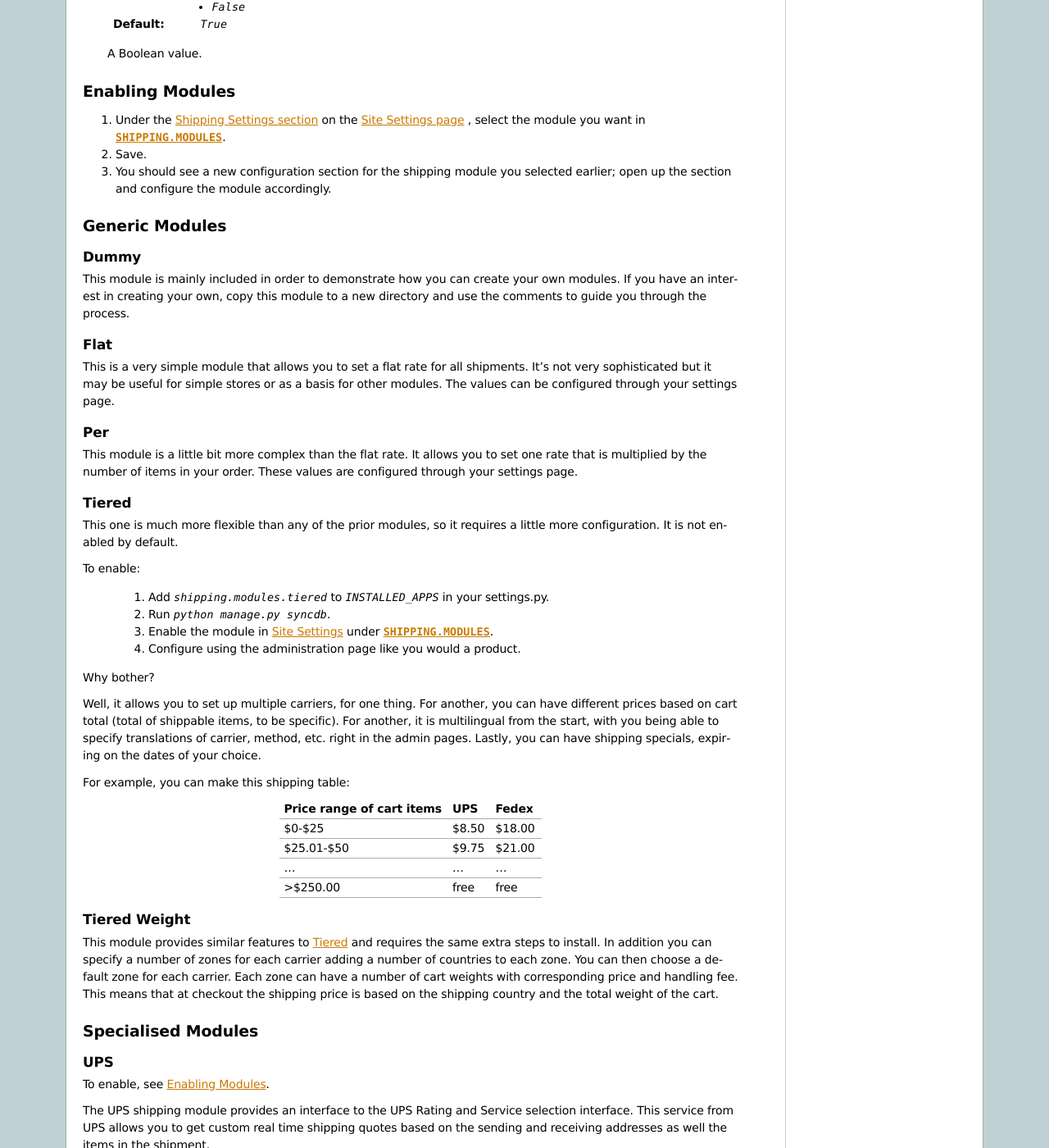
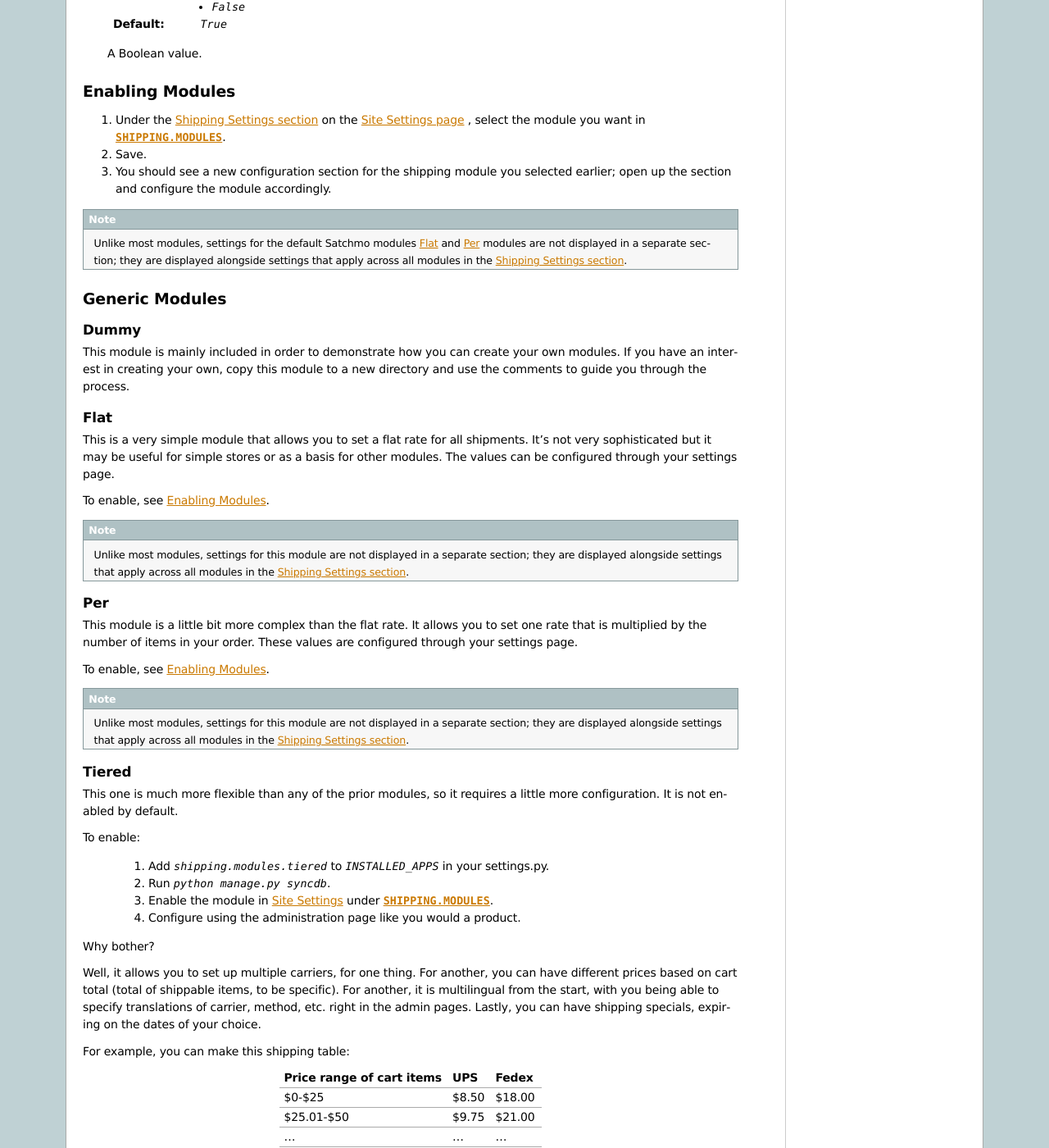
Before and after one commit to opencoca/WEB-Satchmo, a Sphinx documentation site: the page built from docs/shipping.txt, in a window 1280 px wide and 1400 px high, scrolled down 982 px. Shown: the whole window at 82% size. Built offline with Sphinx 7.4.7, drawn with Linux system fonts in a browser that asks for light colours.

Commit message:
docs/shipping: more doc for flat and per
Like the specialised modules, add a reference to how the module is enabled.

Also add a note for these modules and in the enabling section that no
new section is created, which the enabling instructions might lead one
to believe.

```diff
--- a/docs/shipping.txt
+++ b/docs/shipping.txt
@@ -66,6 +66,12 @@ Enabling Modules
 #. You should see a new configuration section for the shipping module you selected
    earlier; open up the section and configure the module accordingly.
 
+.. Note::
+    Unlike most modules, settings for the default Satchmo modules :ref:`shipping_flat`
+    and :ref:`shipping_per` modules are not displayed in a separate section; they are
+    displayed alongside settings that apply across all modules in the :ref:`Shipping
+    Settings section <shipping_settings>`.
+
 Generic Modules
 ---------------
 
@@ -87,6 +93,13 @@ This is a very simple module that allows you to set a flat rate for all shipment
 sophisticated but it may be useful for simple stores or as a basis for other modules.  The values
 can be configured through your settings page.
 
+To enable, see `Enabling Modules`_.
+
+.. Note::
+    Unlike most modules, settings for this module are not displayed in a separate section;
+    they are displayed alongside settings that apply across all modules in the
+    :ref:`Shipping Settings section <shipping_settings>`.
+
 .. _shipping_per:
 
 Per
@@ -95,6 +108,13 @@ Per
 This module is a little bit more complex than the flat rate.  It allows you to set one rate that is
 multiplied by the number of items in your order.  These values are configured through your settings
 page.
+
+To enable, see `Enabling Modules`_.
+
+.. Note::
+    Unlike most modules, settings for this module are not displayed in a separate section;
+    they are displayed alongside settings that apply across all modules in the
+    :ref:`Shipping Settings section <shipping_settings>`.
 
 .. _shipping_tiered:
 
```
